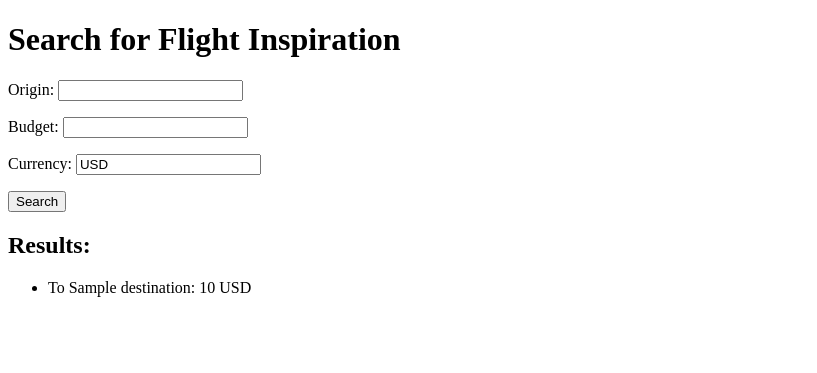
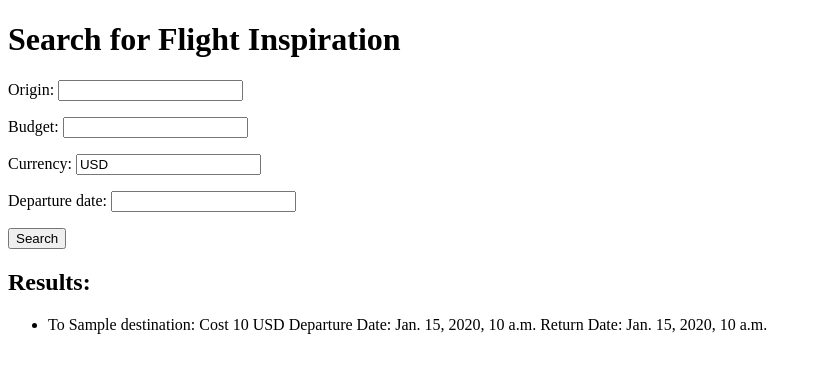
Before and after one commit to D0ubleA-ron/Jumpseat, a Django app: template flights/templates/flights/inspiration_search.html in a window 1280 px wide. Shown: the top 373 px of the page, without its empty margins (0-817 px from the left). Run offline with Django 5.2, Linux system fonts and the light colour scheme; tables that the repository leaves empty hold one stand-in row (values such as "Sample post"); the template is opened without the code that fills it: values that come from a table or form of the project are taken from there, most other values are stand-ins (such as "Sample title", 1, 10 or a date in 2020).

Commit message:
fixed api call for departure date

```diff
--- a/flights/forms.py
+++ b/flights/forms.py
@@ -4,3 +4,4 @@ class InspirationSearchForm(forms.Form):
     origin = forms.CharField(max_length=100)
     budget = forms.DecimalField(max_digits=10, decimal_places=2)
     currency = forms.CharField(max_length=3, initial='USD')
+    departure_date = forms.DateField(required=False, input_formats=['%Y-%m-%d'])
--- a/flights/services/amadeus.py
+++ b/flights/services/amadeus.py
@@ -14,13 +14,14 @@ def get_access_token():
     response.raise_for_status()  # Raise error if failed
     return response.json()['access_token']
 
-def get_inspiration(origin, budget, currency='CAD'):
+def get_inspiration(origin, budget, currency='CAD', departureDate=None):
     endpoint = "https://test.api.amadeus.com/v1/shopping/flight-destinations"
     headers = {"Authorization": f"Bearer {get_access_token()}"}
     params = {
         "origin": origin,
         "maxPrice": budget,
-        "currency": currency
+        "currency": currency,
+        "departureDate": departureDate
     }
     response = requests.get(endpoint, headers=headers, params=params)
     return response.json()
--- a/flights/templates/flights/inspiration_search.html
+++ b/flights/templates/flights/inspiration_search.html
@@ -20,7 +20,10 @@
         <ul>
             {% for flight in results.data %}
                 <li>
-                    To {{ flight.destination }}: {{ flight.price.total }} {{ flight.price.currency }}
+                    To {{ flight.destination }}:
+                    Cost {{ flight.price.total }} {{ flight.price.currency }}
+                    Departure Date: {{ flight.departureDate }}
+                    Return Date: {{ flight.returnDate }}
                 </li>
             {% endfor %}
         </ul>
--- a/flights/views.py
+++ b/flights/views.py
@@ -15,9 +15,10 @@ def inspiration_search_view(request):
             origin = form.cleaned_data["origin"]
             budget = form.cleaned_data["budget"]
             currency = form.cleaned_data["currency"] or "USD"
+            departureDate = form.cleaned_data["departure_date"]
 
             try:
-                results = get_inspiration(origin.upper(), budget, currency.upper())
+                results = get_inspiration(origin.upper(), budget, currency.upper(), departureDate)
             except Exception as e:
                 error = str(e)
         else:
```
